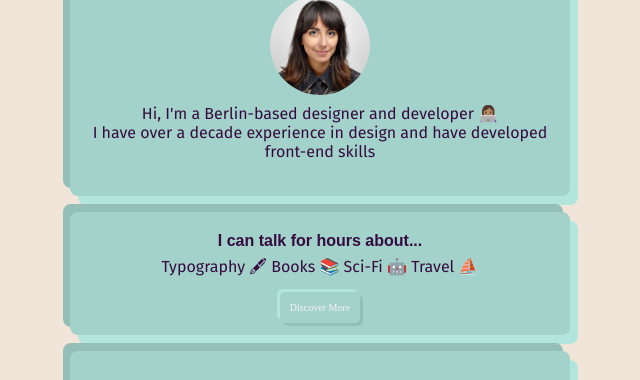
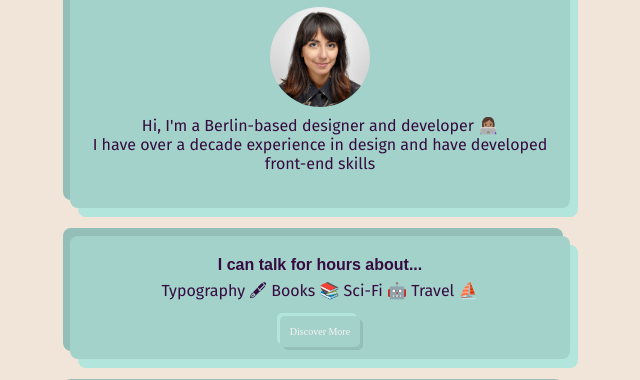
Before and after one commit to ambargg/profile, a plain HTML site: page index.html in a window 1280 px wide. Shown: the part 121-501 px from the top of the page, without its empty margins (320-960 px from the left). Drawn offline with Linux system fonts and the light colour scheme; a web font is replaced by a local one.

Commit message:
changed margins

```diff
--- a/style.css
+++ b/style.css
@@ -67,7 +67,7 @@ p {
 
 .card {
   padding: 20px;
-  margin: 16px auto;
+  margin: 28px auto;
   border-radius: 8px;
   background: #a3d2ca;
   box-shadow: -7px -8px 0px #94bfb8, 8px 9px 0px #b2e5dc;
```
